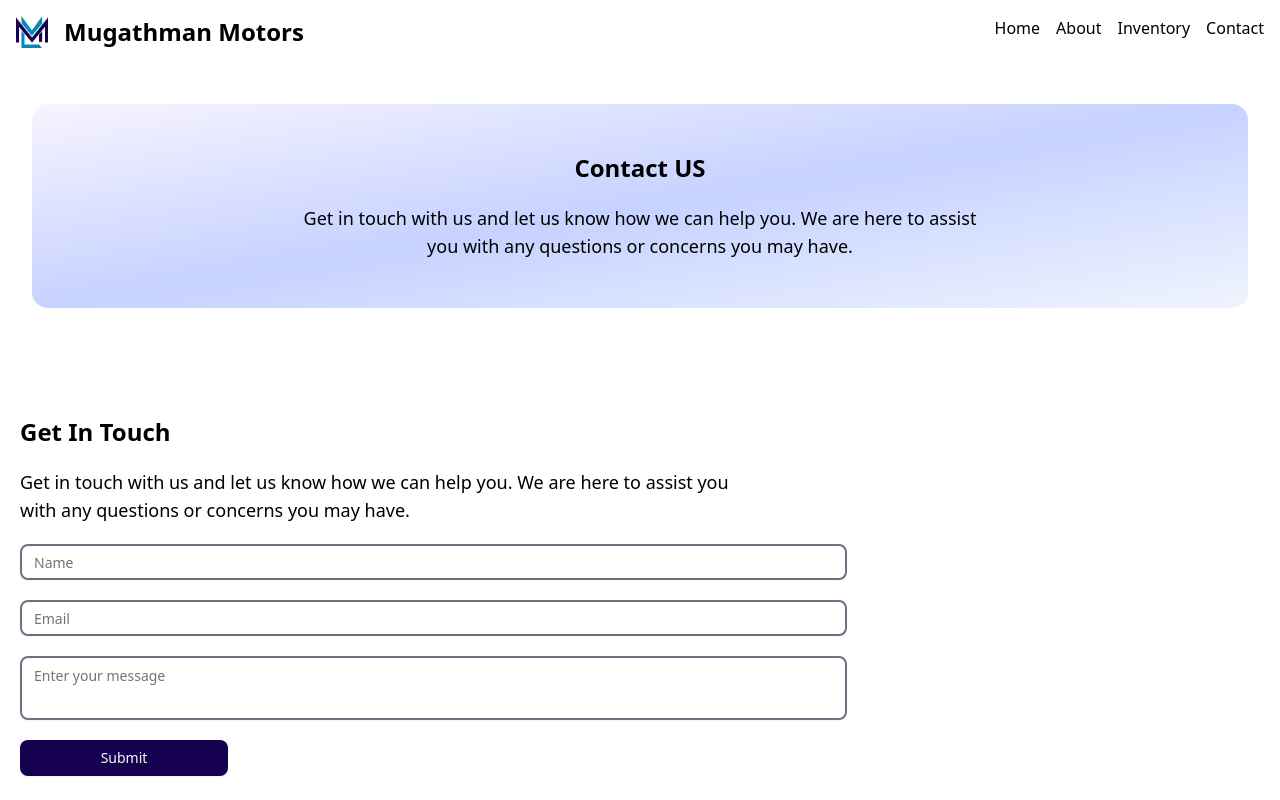
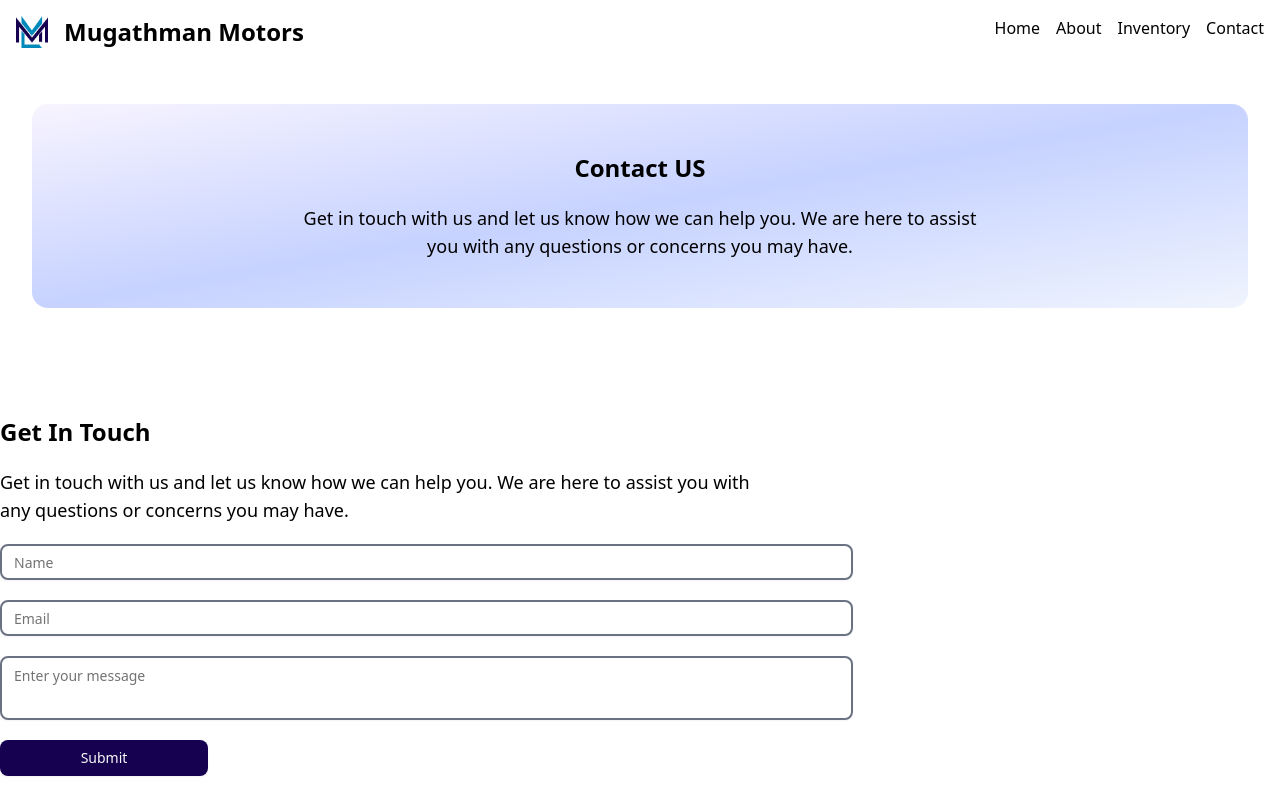
Before and after one commit to mugathmanmotorsdev/mugathmanmotors-update, a Next.js app: page /contact in a window 1280 px wide. Shown: the top 800 px of the page. Built offline with nearby package versions, Linux system fonts and the light colour scheme; no server answers.

Commit message:
edited robot.txt file for ready indexing and some ui correction in about and contact pages

```diff
--- a/app/about/page.tsx
+++ b/app/about/page.tsx
@@ -108,7 +108,7 @@ export default function Page() {
             {/* Mission & Vision Section */}
             <section className="bg-[#eff4fd] py-12">
                 {/* Mission (odd, normal order) */}
-                <section className="flex flex-col md:flex-row items-center gap-5 md:gap-10 mx-auto px-5">
+                <section className="container flex flex-col md:flex-row items-center gap-5 md:gap-10 mx-auto px-5">
                     <div className="w-full md:w-1/2">
                         <Image
                             src="/hero.png"
@@ -196,7 +196,7 @@ export default function Page() {
             {/* Highlight section */}
             <section className="bg-[#F8F4FF] py-12">
                 {/* why choose us */}
-                <section className="flex flex-col md:flex-row items-center gap-5 md:gap-10 mx-auto px-5">
+                <section className="container flex flex-col md:flex-row items-center gap-5 md:gap-10 mx-auto px-5">
                     <div className="w-full md:w-1/2">
                         <Image
                             src="/why-choose-us.jpg"
--- a/components/ContactSection.tsx
+++ b/components/ContactSection.tsx
@@ -6,7 +6,7 @@ export default function ContactSection() {
 
     return (
         <section id="contact-section" className="bg-[#F8F4FF] p-12">
-          <div className="flex flex-col md:flex-row gap-5 items-center justify-center">
+          <div className="conainer mx-auto flex flex-col md:flex-row gap-5 items-center justify-center">
             {/* Contact us section details */}
             <div className="flex flex-col gap-5">
               <h2 className="text-3xl font-semibold mb-4">Contact us</h2>
--- a/components/InquryForm.tsx
+++ b/components/InquryForm.tsx
@@ -39,7 +39,7 @@ export default function InquiryForm() {
     }
 
     return (
-        <section id="enquiry-form" className="py-12 px-5">
+        <section id="enquiry-form" className="container mx-auto py-12">
             <Toaster richColors position="top-center"/>
             <div className="my-5">
                 <h2 className="font-bold text-2xl my-5">Get In Touch</h2>
```
Also changed, not shown: public/robots.txt.
